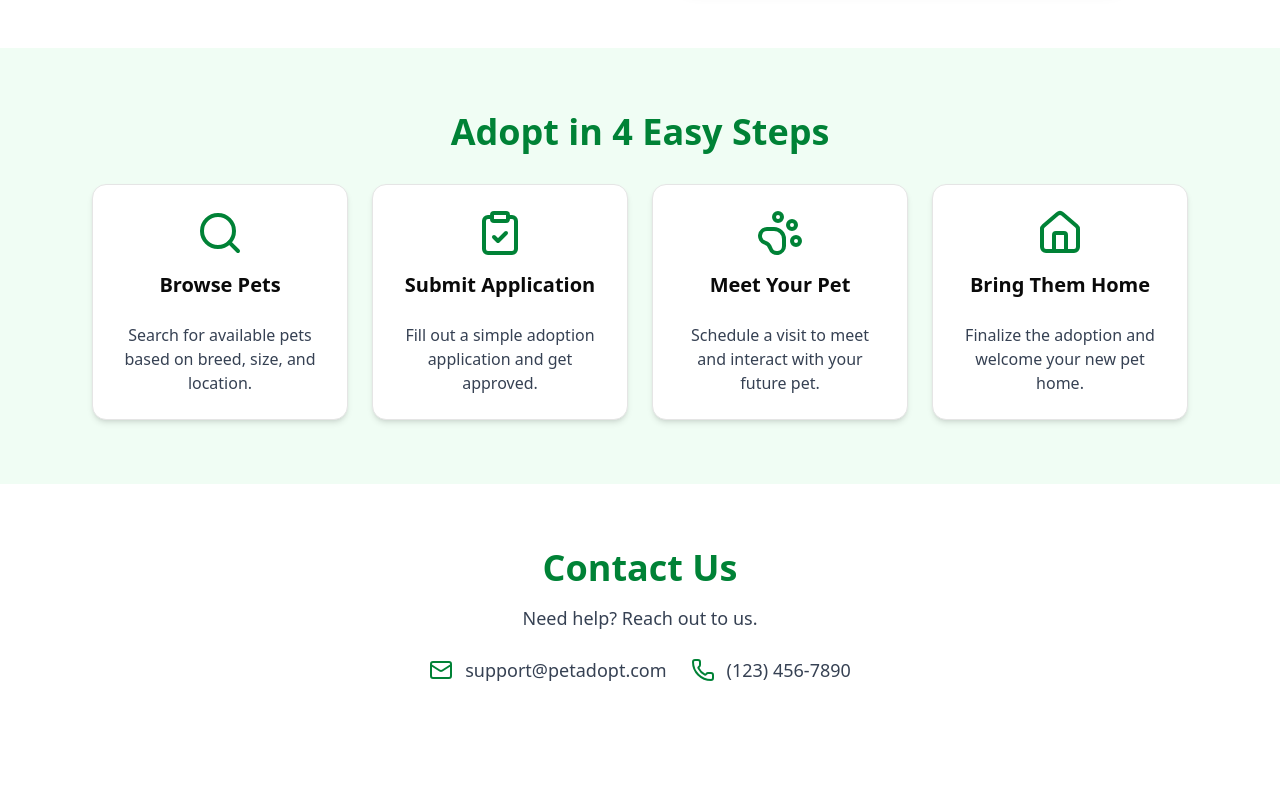
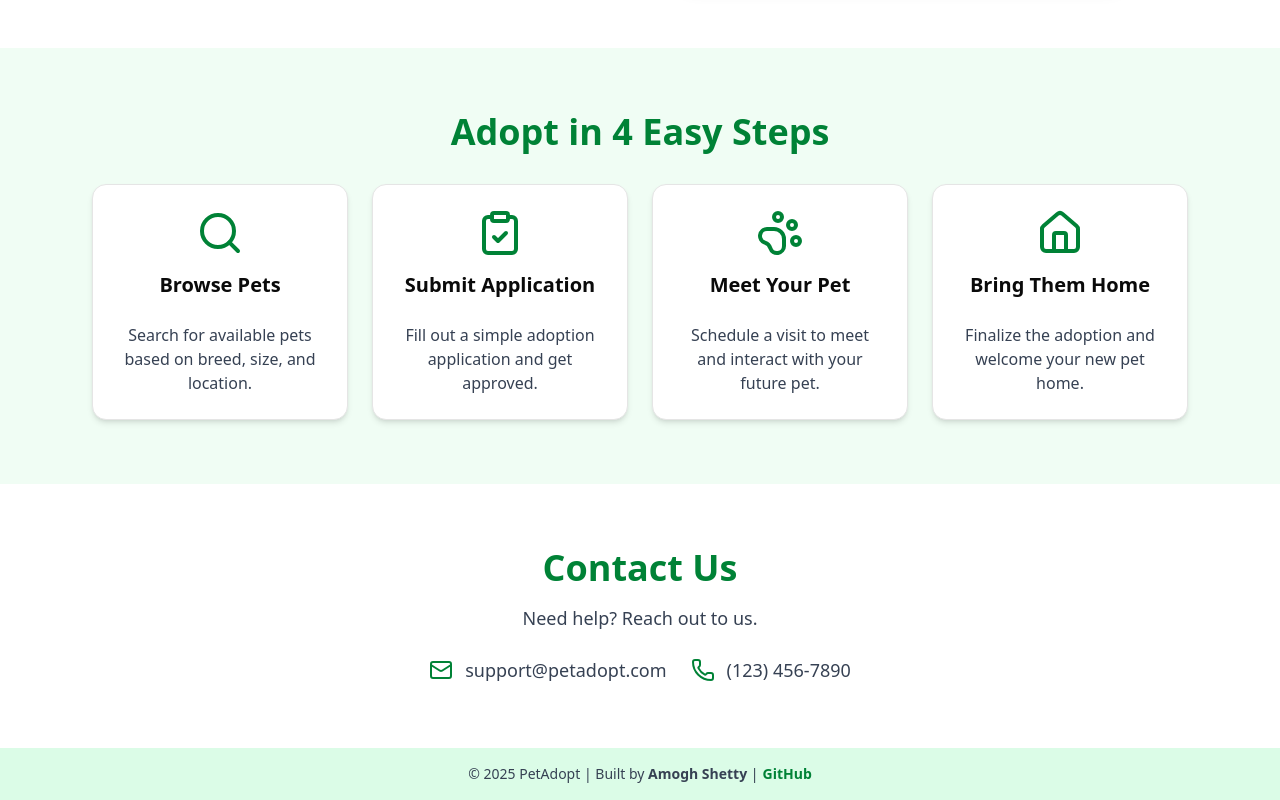
Before and after one commit to kkauserr/CSE412Project, a Next.js app: page / in a window 1280 px wide. Shown: the part 807-1607 px from the top of the page. Before the commit the page ends 1555 px from the top, so only its background shows below. Built offline with nearby package versions, Linux system fonts and the light colour scheme.

Commit message:
Add Footer section

```diff
--- a/src/app/layout.tsx
+++ b/src/app/layout.tsx
@@ -1,4 +1,5 @@
 import Navbar from "@/components/Navbar";
+import Footer from "@/components/Footer";
 import "./globals.css";
 
 export default function RootLayout({
@@ -8,9 +9,10 @@ export default function RootLayout({
 }) {
   return (
     <html lang="en">
-      <body className="bg-white">
+      <body className="bg-white flex flex-col min-h-screen">
         <Navbar />
-        {children}
+        <main className="flex-grow">{children}</main>
+        <Footer />
       </body>
     </html>
   );
--- /dev/null
+++ b/src/components/Footer.tsx
@@ -0,0 +1,19 @@
+import Link from "next/link";
+
+export default function Footer() {
+  return (
+    <footer className="w-full bg-green-100 py-4 text-center text-gray-700">
+      <p className="text-sm">
+        © 2025 PetAdopt | Built by <span className="font-semibold">Amogh Shetty</span> |
+        <Link
+          href="https://github.com/shettyamoghh/pet-adoption"
+          target="_blank"
+          rel="noopener noreferrer"
+          className="text-green-700 font-semibold hover:underline ml-1"
+        >
+          GitHub
+        </Link>
+      </p>
+    </footer>
+  );
+}
```
